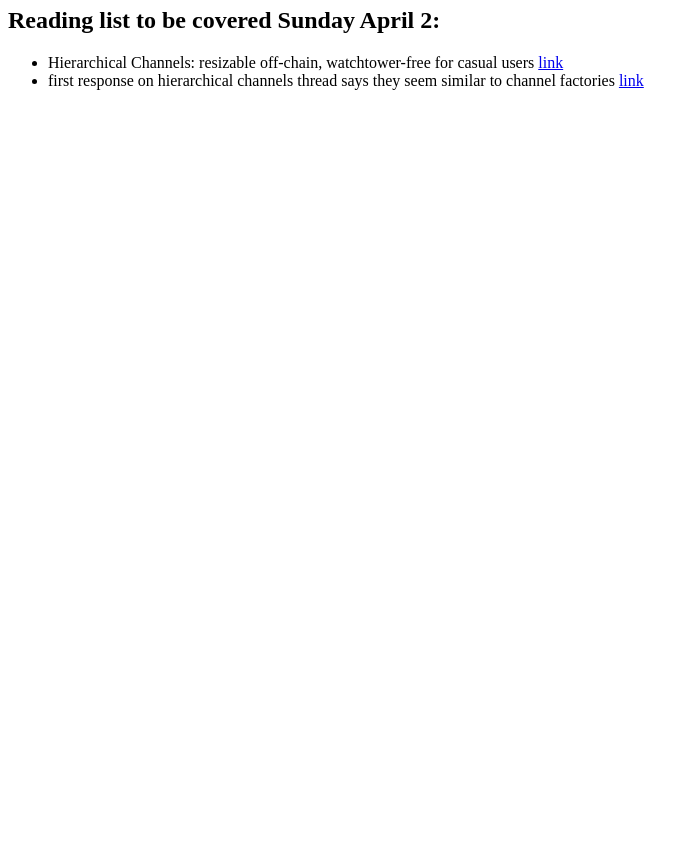
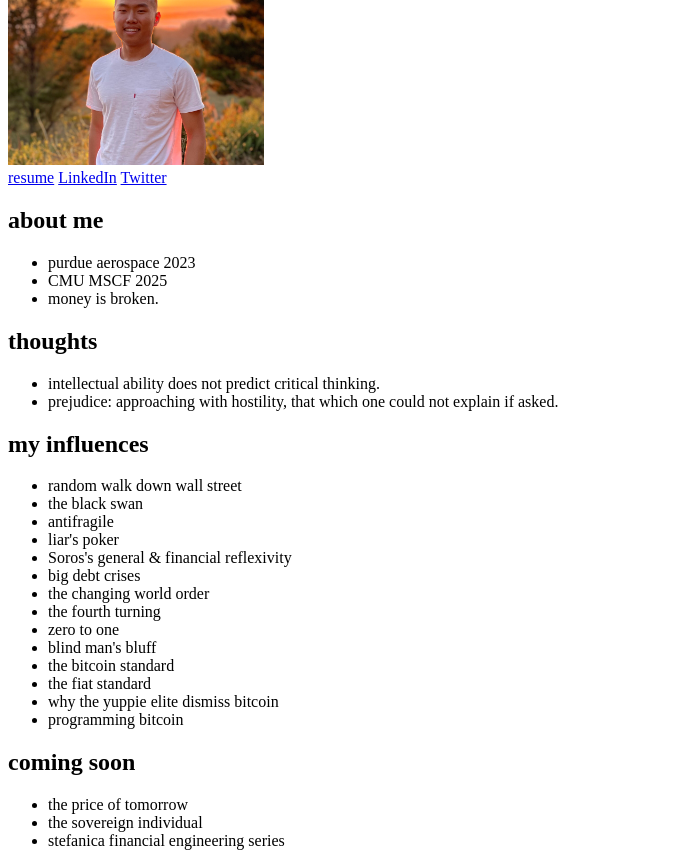
Before and after one commit to andrewchen0028/andrewchen0028.github.io, a plain HTML site: page index.html in a window 1280 px wide. Shown: the part 99-965 px from the top of the page, without its empty margins (0-699 px from the left). Before the commit the page ends 800 px from the top, so only its background shows below. Drawn offline with Linux system fonts and the light colour scheme.

Commit message:
add stuff

```diff
--- a/index.html
+++ b/index.html
@@ -1,12 +1,47 @@
-<p>Hello World! Mashallah</p>
+<!DOCTYPE html>
+<html>
 
-<h1>Weekly reading group, Sunday 2-330pm EST</h1>
+<body>
+    <div class="image-container">
+        <img src="IMG_1563.jpg" alt="My Image" width="256em">
+    </div>
+    <a href="Resume_AndrewChen.pdf" target="_blank" rel="noopener noreferrer">resume</a>
+    <a href="https://www.linkedin.com/in/andrewchen0028">LinkedIn</a>
+    <a href="https://www.twitter.com/andrewchen0028">Twitter</a>
+    <h2>about me</h2>
+    <ul>
+        <li>purdue aerospace 2023</li>
+        <li>CMU MSCF 2025</li>
+        <li>money is broken.</li>
+    </ul>
+    <h2>thoughts</h2>
+    <ul>
+        <li>intellectual ability does not predict critical thinking.</li>
+        <li>prejudice: approaching with hostility, that which one could not explain if asked.</li>
+    </ul>
+    <h2>my influences</h2>
+    <ul>
+        <li>random walk down wall street</li>
+        <li>the black swan</li>
+        <li>antifragile</li>
+        <li>liar's poker</li>
+        <li>Soros's general & financial reflexivity</li>
+        <li>big debt crises</li>
+        <li>the changing world order</li>
+        <li>the fourth turning</li>
+        <li>zero to one</li>
+        <li>blind man's bluff</li>
+        <li>the bitcoin standard</li>
+        <li>the fiat standard</li>
+        <li>why the yuppie elite dismiss bitcoin</li>
+        <li>programming bitcoin</li>
+    </ul>
+    <h2>coming soon</h2>
+    <ul>
+        <li>the price of tomorrow</li>
+        <li>the sovereign individual</li>
+        <li>stefanica financial engineering series</li>
+    </ul>
+</body>
 
-<h2>Reading list to be covered Sunday April 2:</h2>
-<ul>
-<li>Hierarchical Channels: resizable off-chain, watchtower-free for casual users
- <a href="https://lists.linuxfoundation.org/pipermail/lightning-dev/2023-March/003886.html">link</a></li>
-
-<li>first response on hierarchical channels thread says they seem similar to channel factories
-<a href="https://bitcoinops.org/en/topics/channel-factories/">link</a></li>
-</ul>
+</html>
```
Also changed, not shown: IMG_1563.jpg (added), 1 other file.
